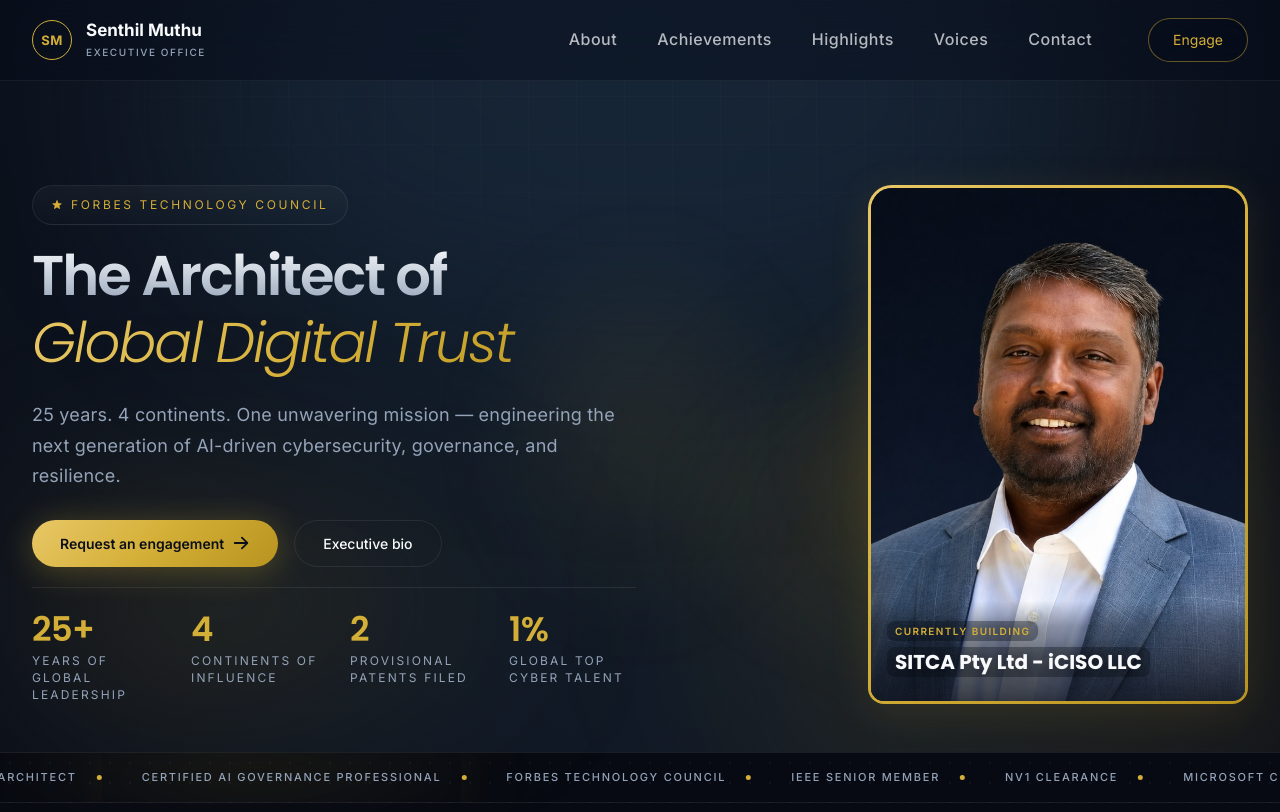
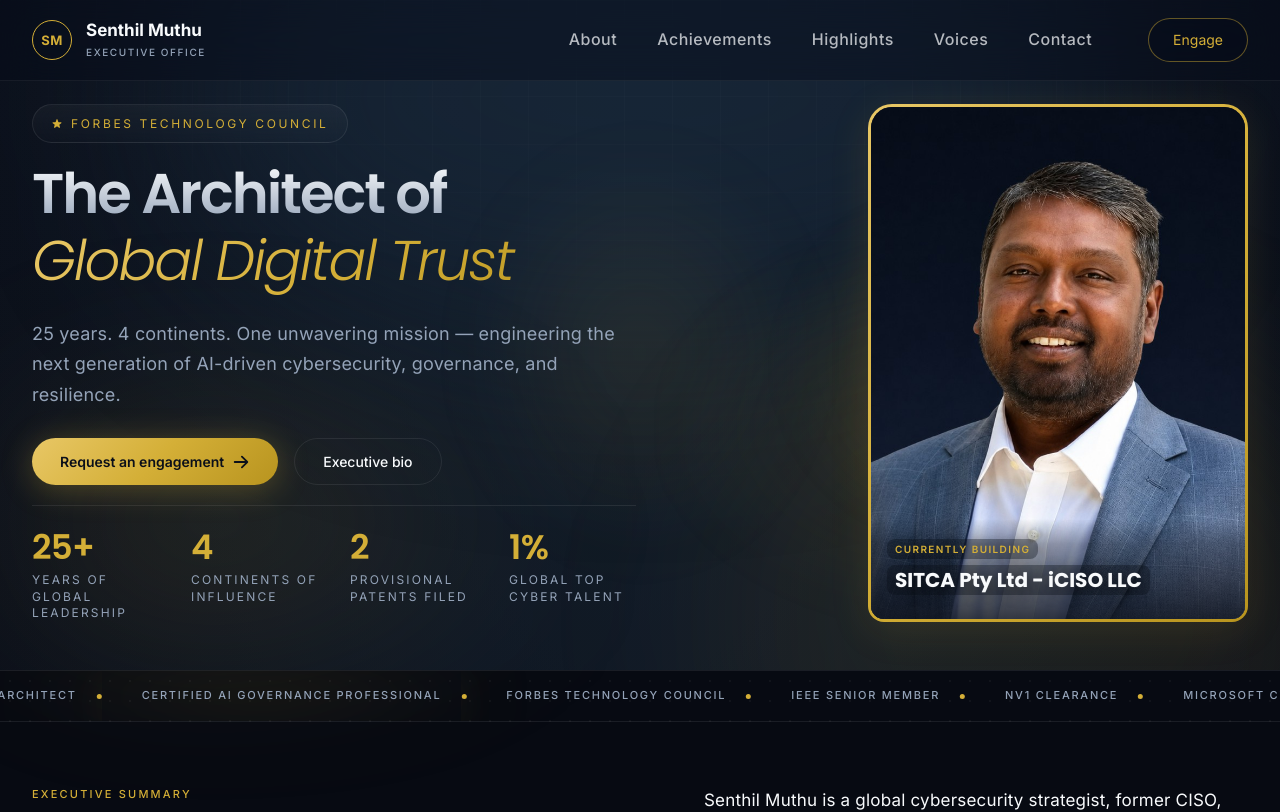
Before and after one commit to swetha-uma/sundar_website, a React (Vite) app in the folder my-app/: page / in a window 1280 px wide. Shown: the top 812 px of the page. Built offline with nearby package versions, Linux system fonts and the light colour scheme.

Commit message:
final project

```diff
--- a/my-app/src/components/Navbar/Navbar.css
+++ b/my-app/src/components/Navbar/Navbar.css
@@ -5,6 +5,8 @@
   right: 0;
   width: 100%;
   z-index: 1000;
+  transform: translateZ(0);
+  will-change: background-color, border-color, box-shadow;
   padding: 1.125rem 0;
   background-color: var(--navbar-bg);
   border-bottom: 1px solid var(--navbar-border);
--- a/my-app/src/data/dummyData.js
+++ b/my-app/src/data/dummyData.js
@@ -63,7 +63,7 @@ export const executiveSummary = {
   infoCards: [
     {
       label: 'BASED',
-      value: 'Sydney · Houston',
+      value: 'Tamil Nadu · India',
     },
     {
       label: 'FOCUS',
--- a/my-app/src/layouts/MainLayout.css
+++ b/my-app/src/layouts/MainLayout.css
@@ -48,7 +48,17 @@
   filter: blur(90px);
 }
 
-.main-layout > *:not(.main-layout__grid):not(.main-layout__glow) {
+.main-layout > *:not(.main-layout__grid):not(.main-layout__glow):not(.navbar) {
   position: relative;
   z-index: 1;
 }
+
+/* Keep header pinned — layout rule must not override Navbar fixed positioning */
+.main-layout > .navbar {
+  position: fixed;
+  top: 0;
+  left: 0;
+  right: 0;
+  width: 100%;
+  z-index: 1000;
+}
--- a/my-app/src/styles/global.css
+++ b/my-app/src/styles/global.css
@@ -11,6 +11,9 @@
 html {
   scroll-behavior: smooth;
   scroll-padding-top: calc(var(--nav-height) + 1.5rem);
+  background-color: var(--color-bg);
+  scrollbar-width: thin;
+  scrollbar-color: var(--scrollbar-thumb) var(--scrollbar-track);
 }
 
 #about,
@@ -92,3 +95,38 @@ img {
 .hover-lift:hover {
   transform: translateY(var(--lift-offset));
 }
+
+/* —— Premium custom scrollbar —— */
+
+html::-webkit-scrollbar {
+  width: var(--scrollbar-width);
+  height: var(--scrollbar-width);
+}
+
+html::-webkit-scrollbar-track {
+  background: var(--scrollbar-track);
+  border-radius: var(--scrollbar-radius);
+}
+
+html::-webkit-scrollbar-thumb {
+  background: var(--scrollbar-thumb);
+  border-radius: var(--scrollbar-radius);
+  box-shadow: var(--scrollbar-glow);
+  transition:
+    background var(--transition-scrollbar),
+    box-shadow var(--transition-scrollbar);
+}
+
+html::-webkit-scrollbar-thumb:hover {
+  background: var(--scrollbar-thumb-hover);
+  box-shadow: var(--scrollbar-glow-hover);
+}
+
+html::-webkit-scrollbar-thumb:active {
+  background: var(--scrollbar-thumb-hover);
+  box-shadow: var(--scrollbar-glow-hover);
+}
+
+html::-webkit-scrollbar-corner {
+  background: var(--color-bg);
+}
--- a/my-app/src/styles/variables.css
+++ b/my-app/src/styles/variables.css
@@ -92,4 +92,14 @@
   );
   --transition: 0.25s ease;
   --lift-offset: -4px;
+
+  /* Scrollbar */
+  --scrollbar-width: 8px;
+  --scrollbar-radius: 20px;
+  --scrollbar-track: #111827;
+  --scrollbar-thumb: #d4af37;
+  --scrollbar-thumb-hover: #e6c55a;
+  --scrollbar-glow: 0 0 12px rgba(212, 175, 55, 0.35);
+  --scrollbar-glow-hover: 0 0 16px rgba(230, 197, 90, 0.5);
+  --transition-scrollbar: 0.3s ease;
 }
```
